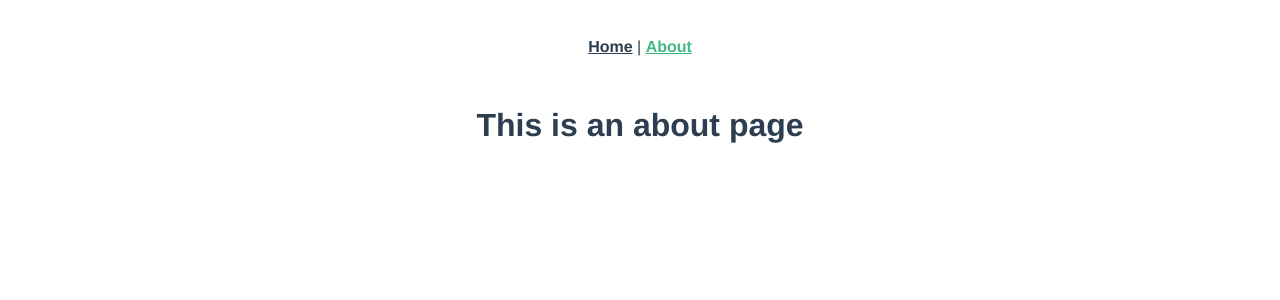
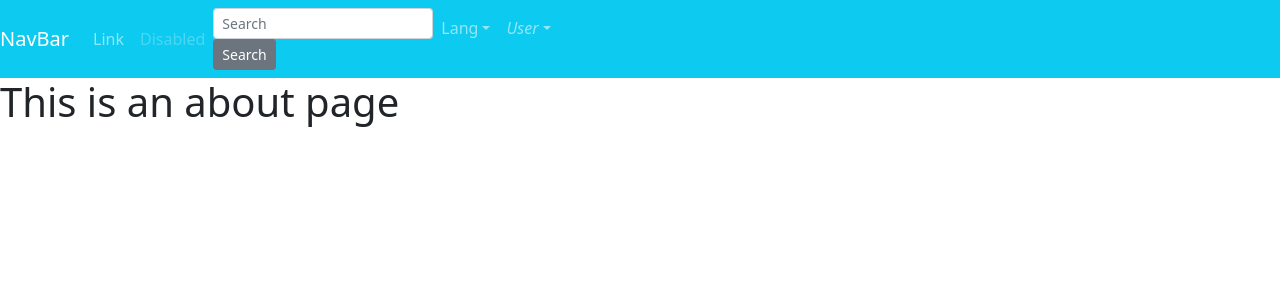
Before and after one commit to SohyunAhn/studyyyy, a Vue app: page /about in a window 1280 px wide. Shown: the top 300 px of the page. Built offline with nearby package versions, Linux system fonts and the light colour scheme.

Commit message:
first commit

```diff
--- a/package.json
+++ b/package.json
@@ -8,8 +8,10 @@
     "lint": "vue-cli-service lint"
   },
   "dependencies": {
+    "bootstrap": "^5.1.3",
+    "bootstrap-vue": "^2.21.2",
     "core-js": "^3.6.5",
-    "vue": "^2.6.11",
+    "vue": "^2.6.14",
     "vue-router": "^3.2.0",
     "vuex": "^3.4.0"
   },
--- a/src/App.vue
+++ b/src/App.vue
@@ -1,32 +1,20 @@
 <template>
   <div id="app">
-    <div id="nav">
-      <router-link to="/">Home</router-link> |
-      <router-link to="/about">About</router-link>
+    <Header />
+    <div id="content" class="content">
+      <router-view />
     </div>
-    <router-view />
   </div>
 </template>
 
-<style>
-#app {
-  font-family: Avenir, Helvetica, Arial, sans-serif;
-  -webkit-font-smoothing: antialiased;
-  -moz-osx-font-smoothing: grayscale;
-  text-align: center;
-  color: #2c3e50;
-}
+<script>
+// @ is an alias to /src
+import Header from "@/components/layout/Header.vue";
 
-#nav {
-  padding: 30px;
-}
-
-#nav a {
-  font-weight: bold;
-  color: #2c3e50;
-}
-
-#nav a.router-link-exact-active {
-  color: #42b983;
-}
-</style>
+export default {
+  name: "App",
+  components: {
+    Header,
+  },
+};
+</script>
--- /dev/null
+++ b/src/components/layout/Header.vue
@@ -0,0 +1,46 @@
+<template>
+  <div>
+    <b-navbar toggleable="lg" type="dark" variant="info">
+      <b-navbar-brand href="#">NavBar</b-navbar-brand>
+
+      <b-navbar-toggle target="nav-collapse"></b-navbar-toggle>
+
+      <b-collapse id="nav-collapse" is-nav>
+        <b-navbar-nav>
+          <b-nav-item href="#">Link</b-nav-item>
+          <b-nav-item href="#" disabled>Disabled</b-nav-item>
+        </b-navbar-nav>
+
+        <!-- Right aligned nav items -->
+        <b-navbar-nav class="ml-auto">
+          <b-nav-form>
+            <b-form-input size="sm" class="mr-sm-2" placeholder="Search"></b-form-input>
+            <b-button size="sm" class="my-2 my-sm-0" type="submit">Search</b-button>
+          </b-nav-form>
+
+          <b-nav-item-dropdown text="Lang" right>
+            <b-dropdown-item href="#">EN</b-dropdown-item>
+            <b-dropdown-item href="#">ES</b-dropdown-item>
+            <b-dropdown-item href="#">RU</b-dropdown-item>
+            <b-dropdown-item href="#">FA</b-dropdown-item>
+          </b-nav-item-dropdown>
+
+          <b-nav-item-dropdown right>
+            <!-- Using 'button-content' slot -->
+            <template #button-content>
+              <em>User</em>
+            </template>
+            <b-dropdown-item href="#">Profile</b-dropdown-item>
+            <b-dropdown-item href="#">Sign Out</b-dropdown-item>
+          </b-nav-item-dropdown>
+        </b-navbar-nav>
+      </b-collapse>
+    </b-navbar>
+  </div>
+</template>
+
+<script>
+export default {
+  name: "header",
+}
+</script>
--- a/src/views/About.vue
+++ b/src/views/About.vue
@@ -3,3 +3,7 @@
     <h1>This is an about page</h1>
   </div>
 </template>
+
+<script>
+export default {};
+</script>
--- a/src/views/Home.vue
+++ b/src/views/Home.vue
@@ -1,18 +1,89 @@
 <template>
   <div class="home">
-    <img alt="Vue logo" src="../assets/logo.png" />
-    <HelloWorld msg="Welcome to Your Vue.js App" />
+    <h1>welcom to {{title2}}!</h1>
+    <input type="text" v-model="input1" />
+    <button type="button" @click="getData">Get</button>
+    <button type="button" @click="setData">Set</button>
+<!--    <P>result: {{this.input1}}</P>-->
+
+<!--    <ul>-->
+<!--      <li :key="idx" v-for="(item, idx) in options">-->
+<!--        {{item.t}}-->
+<!--      </li>-->
+<!--    </ul>-->
+
+    <select class="form-control" v-model="region" @change="changeRegion">
+      <option :key="idx" :value="item.v" v-for="(item, idx) in options">{{item.t}}</option>
+    </select>
+
+    <table class="table table-bordered" v-show="tableShow">
+      <tr :key="idx" v-for="(item, idx) in options">
+        <td>{{item.t}}</td>
+        <td>{{item.v}}</td>
+      </tr>
+    </table>
+
   </div>
 </template>
 
 <script>
-// @ is an alias to /src
-import HelloWorld from "@/components/HelloWorld.vue";
-
 export default {
-  name: "Home",
-  components: {
-    HelloWorld,
+  data() {
+    return {
+      title: "개발자의 품격",
+      title2: "Seoul",
+      input1: "abcd",
+      options: [
+        {v:"S", t:"Seoul"},
+        {v:"J", t:"Jeju"},
+        {v:"I", t:"Iisan"},
+      ],
+      region: "J",
+      tableShow: false,
+    };
   },
+  watch: {
+    input1() {
+      console.log(this.input1);
+    },
+    title() {
+      // console.log(this.title);
+    }
+  },
+  methods: {
+    getData() {
+      alert(this.input1);
+    },
+    setData() {
+      this.input1 = "12345";
+    },
+    changeRegion() {
+      alert(this.region);
+    },
+  },
+  beforeCreate() {
+    console.log("beforeCreate");
+  },
+  created() {
+    console.log("created");  //best
+  },
+  beforeMount() {
+    console.log("beforeMount");
+  },
+  mounted() {
+    console.log("mounted"); //best
+  },
+  beforeUpdate() {
+    // console.log("beforeUpdate");
+  },
+  updated() {
+    // console.log("updated");
+  },
+  beforeDestroy() {
+    console.log("beforeDestroy");
+  },
+  destroyed() {
+    console.log("destroyed");
+  }
 };
 </script>
```
Also changed, not shown: src/main.js (+11 -0 lines), src/router/index.js (+2 -5 lines), 1 other file (tests, documents, lock files or other folders).
